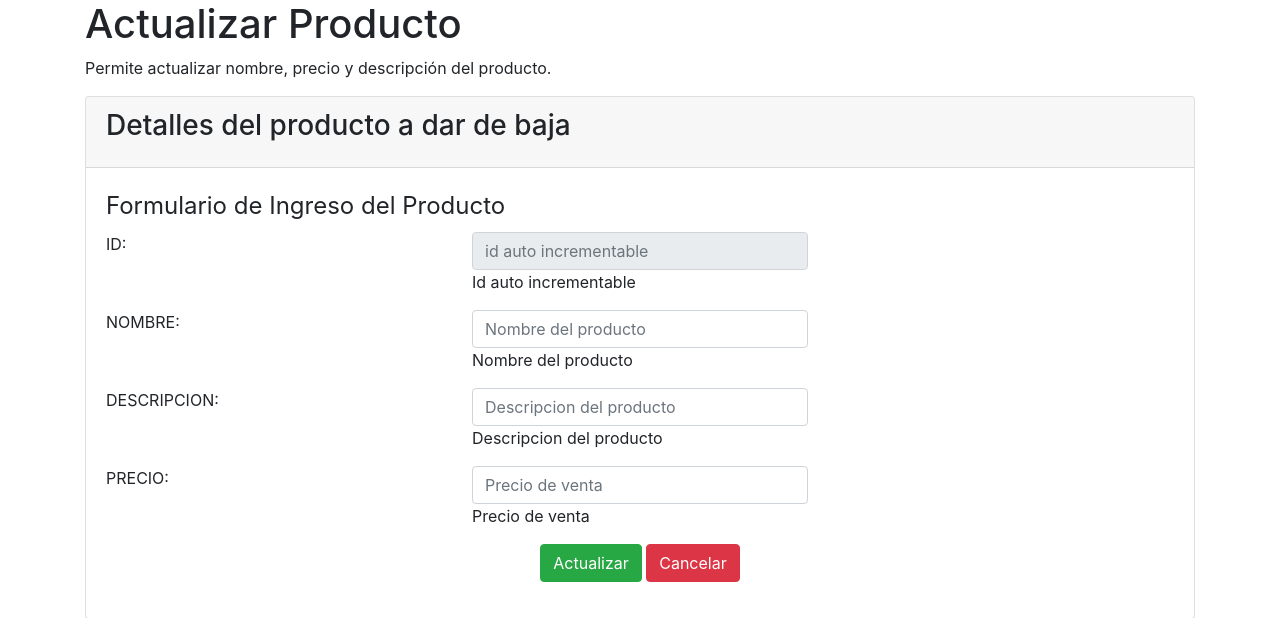
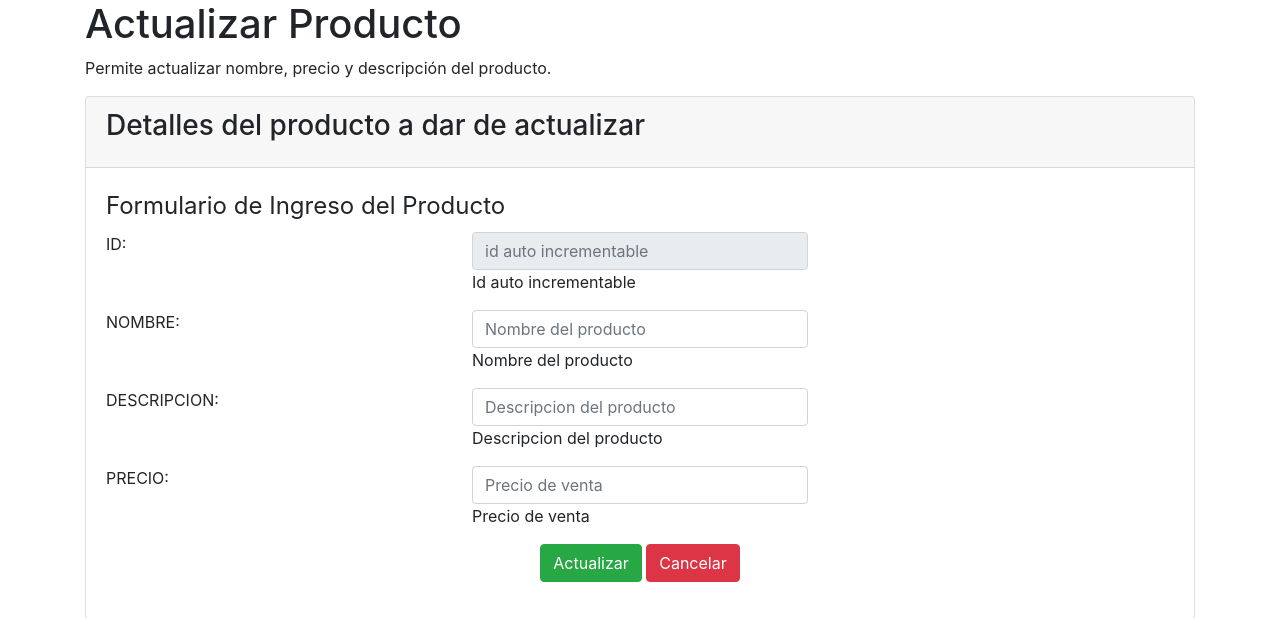
Before and after one commit to eahumada/framework_eva_final, a PHP site: template view/update/principal.php in a window 1280 px wide. Shown: the part 56-674 px from the top of the page. Run offline with PHP 8.4, Linux system fonts and the light colour scheme; the template is opened without the code that fills it, so the values that code supplies are empty.

Commit message:
Fix update page

```diff
--- a/view/update/principal.php
+++ b/view/update/principal.php
@@ -11,7 +11,7 @@ include 'view/plantillas/top.php';
   <div class="col-12">
       <div class="card">
           <div class="card-header">
-              <h3 class="card-title">Detalles del producto a dar de baja</h3>
+              <h3 class="card-title">Detalles del producto a dar de actualizar</h3>
           </div>
           <!-- /.card-header -->
           <div class="card-body table-responsive p-10">
```
